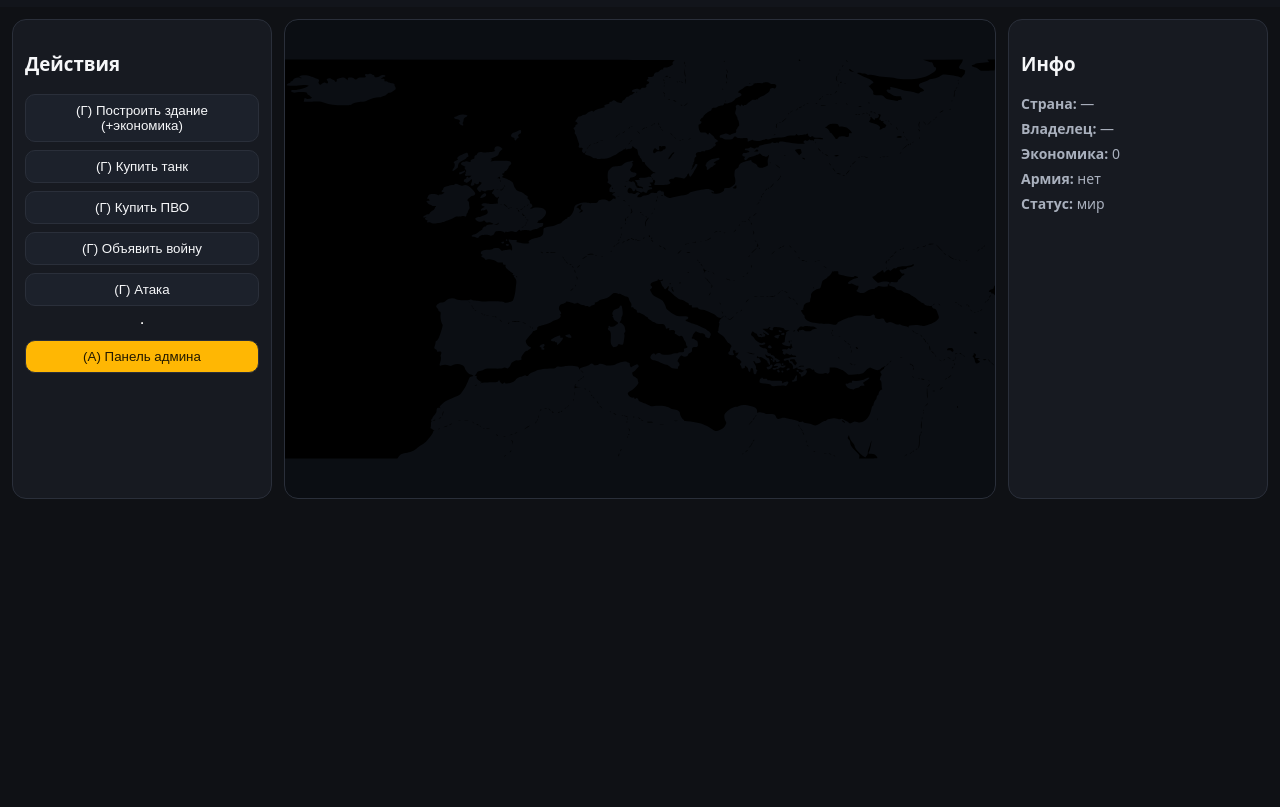
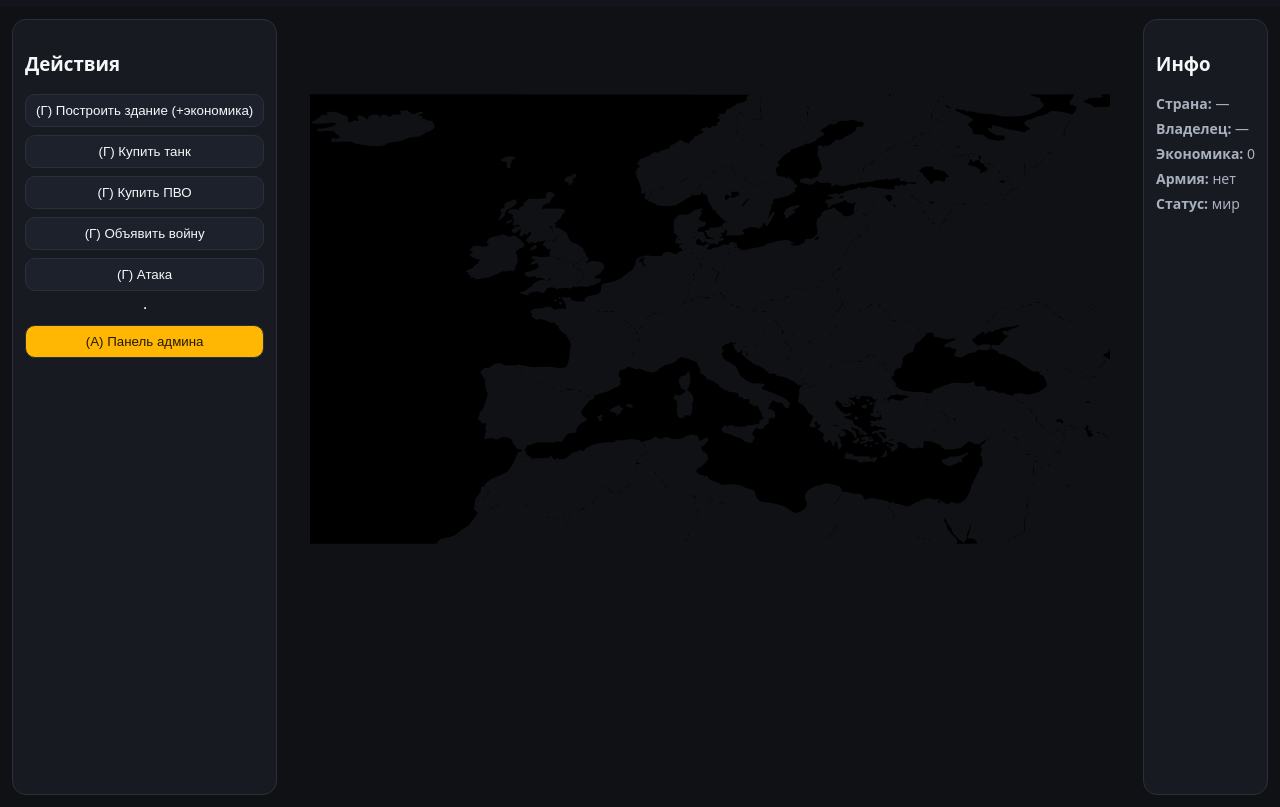
Before and after one commit to guidex32/web-strategy-hoi4, a website: page public/index.html in a window 1280 px wide. Shown: the part 46-853 px from the top of the page. Before the commit the page ends 800 px from the top, so only its background shows below. Drawn offline with Linux system fonts and the light colour scheme.

Commit message:
Update styles.css

```diff
--- a/public/css/styles.css
+++ b/public/css/styles.css
@@ -15,8 +15,33 @@ body{background:var(--bg);color:var(--text)}
 .panel{background:var(--panel);border:1px solid #2a2f3a;border-radius:14px;padding:12px;min-height:200px}
 .stack{display:flex;flex-direction:column;gap:8px}
 .row{display:flex;gap:8px;align-items:center}
-.map-wrap{position:relative;background:#0b0e13;border:1px solid #2a2f3a;border-radius:14px;overflow:hidden;min-height:60vh}
-#map{width:100%;height:100%}
+.map-wrap {
+  position: relative;
+  width: 100%;
+  height: 100%;
+  flex: 1; /* чтобы заняло оставшееся место между панелями */
+}
+#map {
+  width: 800px;
+  height: 600px;
+  display: block;
+  margin: 0 auto; /* центрирование */
+}
+.map-wrap object {
+  width: 100%;
+  height: 100%;
+  display: block;
+}
+html, body {
+  margin: 0;
+  padding: 0;
+  height: 100%;
+}
+.layout {
+  display: flex;
+  flex-direction: row;
+  height: 100%;
+}
 .tooltip{position:absolute;background:#0b0e13;border:1px solid #2a2f3a;border-radius:10px;padding:6px 8px;font-size:12px;color:var(--muted);pointer-events:none;transform:translate(-50%,-120%)}
 .info{font-size:14px;color:var(--muted);display:grid;gap:6px}
 .actions{display:grid;gap:8px}
```
